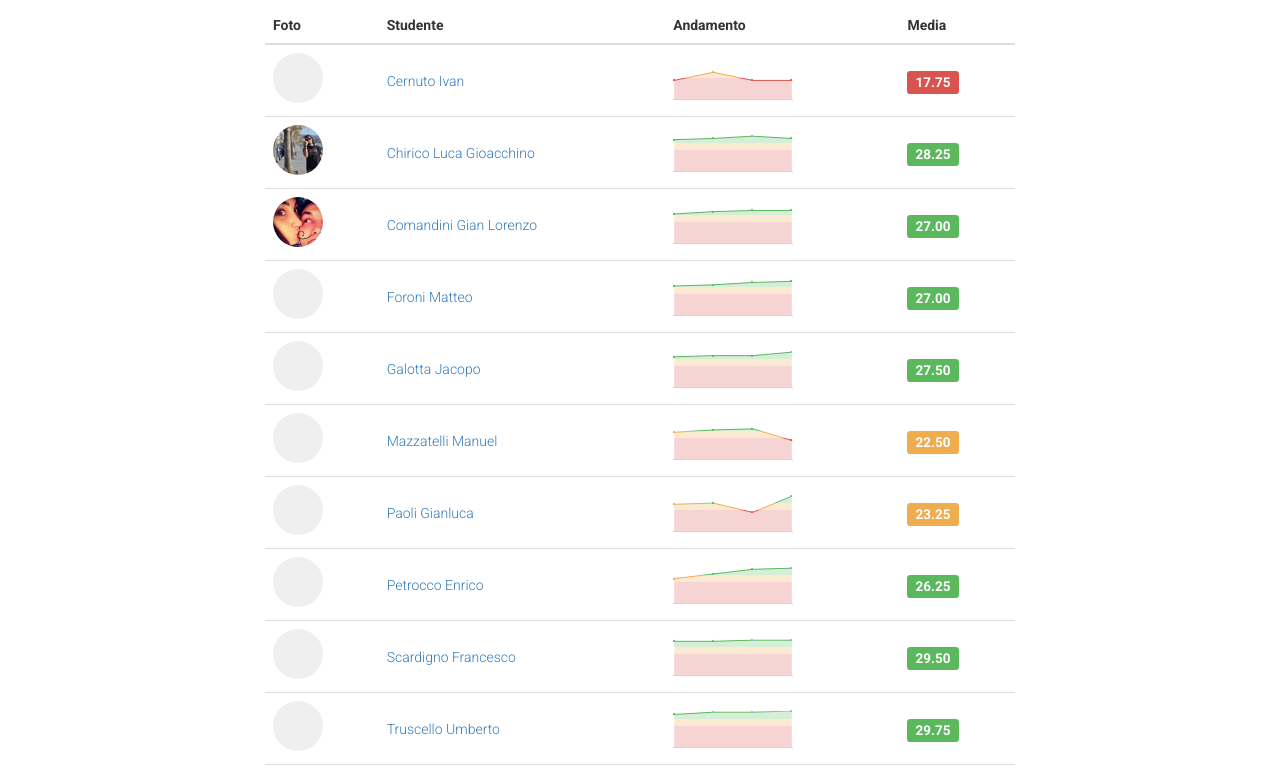
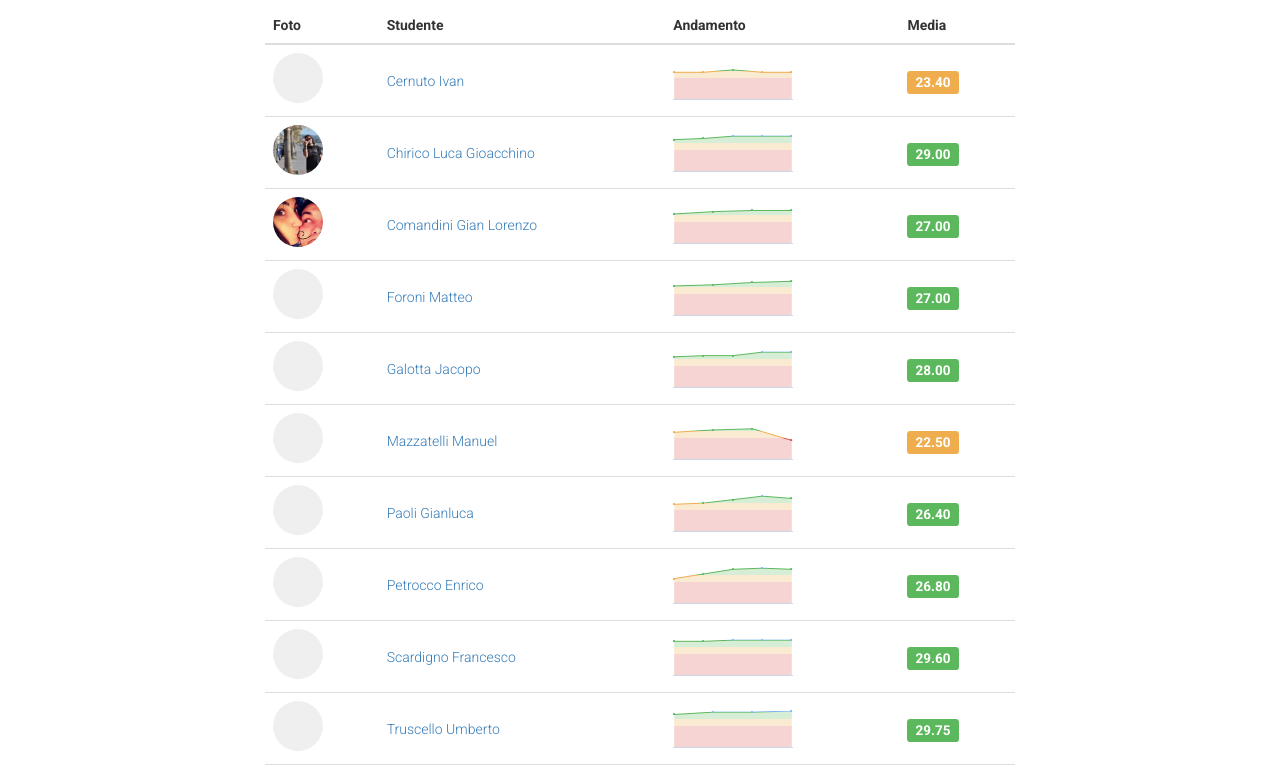
Before and after one commit to NicolaFenix/LinguaggiWeb1, a plain HTML site: page index.html in a window 1280 px wide. Shown: the part 127-897 px from the top of the page. Drawn offline with nearby package versions, Linux system fonts and the light colour scheme.

Commit message:
aggiornamento voti

```diff
--- a/index.html
+++ b/index.html
@@ -77,7 +77,7 @@
                         </td>
                         <td><a href="studenti/cernuto/index.html"> Cernuto Ivan </a></td>
                         <td>
-                            <div data-sparkline="16, 23, 16, 16"></div>
+                            <div data-sparkline="23, 23, 25, 23, 23"></div>
                         </td>
                         <td>
                            <h4><span class="average label"></span></h4>
@@ -91,7 +91,7 @@
                             <a href="studenti/chirico/index.html"> Chirico Luca Gioacchino </a>
                         </td>
                         <td>
-                            <div data-sparkline="27, 28, 30, 28"></div>
+                            <div data-sparkline="27, 28, 30, 30, 30"></div>
                         </td>
                         <td>
                            <h4><span class="average label"></span></h4>
@@ -129,7 +129,7 @@
                         </td>
                         <td><a href="studenti/galotta/index.html"> Galotta Jacopo </a></td>
                         <td>
-                            <div data-sparkline="26, 27, 27, 30"></div>
+                            <div data-sparkline="26, 27, 27, 30, 30"></div>
                         </td>
                         <td>
                            <h4><span class="average label"></span></h4>
@@ -153,7 +153,7 @@
                         </td>
                         <td><a href="studenti/paoli/index.html"> Paoli Gianluca </a></td>
                         <td>
-                            <div data-sparkline="23, 24, 16, 30"></div>
+                            <div data-sparkline="23, 24, 27, 30, 28"></div>
                         </td>
                         <td>
                            <h4><span class="average label"></span></h4>
@@ -165,7 +165,7 @@
                         </td>
                         <td><a href="studenti/petrocco/index.html"> Petrocco Enrico </a></td>
                         <td>
-                            <div data-sparkline="21, 25, 29, 30"></div>
+                            <div data-sparkline="21, 25, 29, 30, 29"></div>
                         </td>
                         <td>
                            <h4><span class="average label"></span></h4>
@@ -177,7 +177,7 @@
                         </td>
                         <td><a href="studenti/scardigno/index.html"> Scardigno Francesco </a></td>
                         <td>
-                            <div data-sparkline="29, 29, 30, 30"></div>
+                            <div data-sparkline="29, 29, 30, 30, 30"></div>
                         </td>
                         <td>
                            <h4><span class="average label"></span></h4>
@@ -213,7 +213,7 @@
                         </td>
                         <td><a href="studenti/matteo/index.html"> Matteo Alfonso </a></td>
                         <td>
-                            <div data-sparkline="29, 27, 16, 30"></div>
+                            <div data-sparkline="29, 27, 29, 30, 30"></div>
                         </td>
                         <td>
                            <h4><span class="average label"></span></h4>
```
